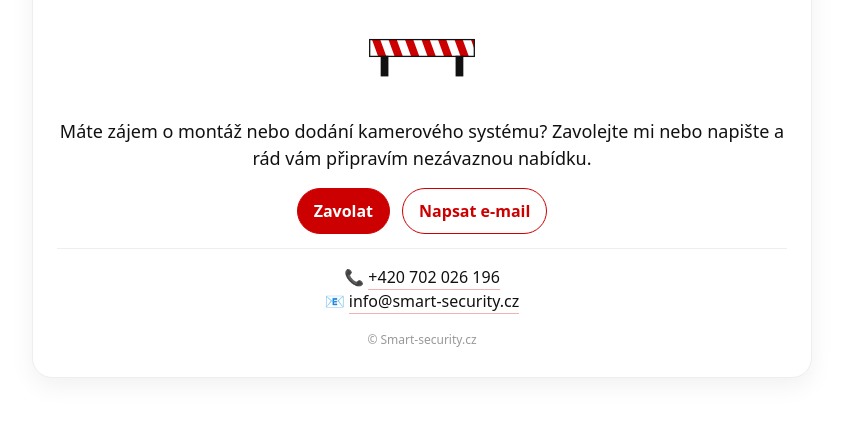
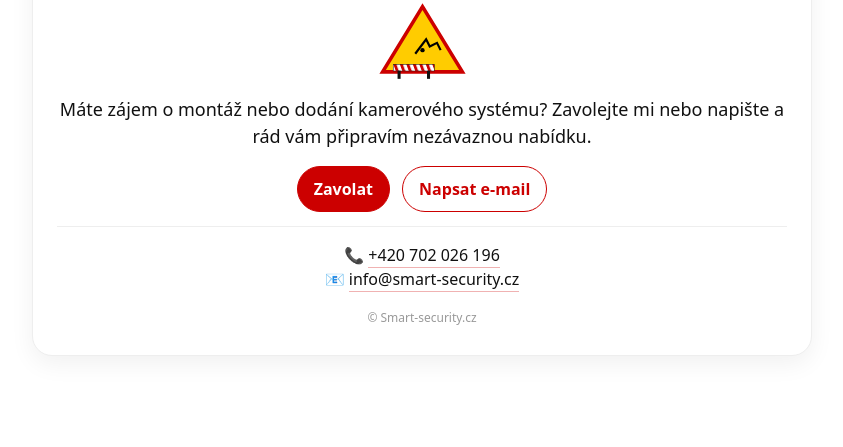
Before and after one commit to Scrappy2024/smart-security, a plain HTML site: page index.html in a window 1280 px wide. Shown: the part 353-800 px from the top of the page, without its empty margins (218-1061 px from the left). Drawn offline with Linux system fonts and the light colour scheme.

Commit message:
Add files via upload

```diff
--- a/index.html
+++ b/index.html
@@ -23,7 +23,7 @@
     .logo{width:min(300px,80vw);height:auto;margin:0 auto 8px;display:block}
     h1{margin:4px 0 6px;font-size:clamp(24px,3.6vw,36px);color:var(--red);letter-spacing:.2px}
     .lead{font-size:clamp(15px,2.6vw,18px);margin:0 auto 16px}
-    .icon{display:inline-block;width:124px;height:124px;vertical-align:middle;margin:14px 0 8px}
+    .icon{display:inline-block;width:87px;height:87px;vertical-align:middle;margin:10px 0 6px}
     .links{margin-top:12px;display:flex;gap:12px;justify-content:center;flex-wrap:wrap}
     .btn{padding:10px 16px;border-radius:999px;border:1px solid var(--red);color:#fff;background:var(--red);text-decoration:none;font-weight:600}
     .btn--outline{background:#fff;color:var(--red)}
@@ -39,18 +39,27 @@
       <h1>Stránky jsou ve výstavbě</h1>
 
 
-<svg class="icon" viewBox="0 0 96 64" aria-hidden="true" focusable="false">
-  <rect x="8" y="26" width="80" height="12" fill="#fff" stroke="#111" stroke-width="2"/>
-  <path d="M8 26h80v12H8z" fill="url(#stripes)" />
+
+<svg class="icon" viewBox="0 0 120 120" aria-hidden="true" focusable="false">
+  <!-- Roadwork sign -->
+  <polygon points="60,5 115,95 5,95" fill="#ffcc00" stroke="#cc0000" stroke-width="5"/>
+  <path d="M50 70 l15 -20 5 10 10 -5 5 10" stroke="#000" stroke-width="3" fill="none"/>
+  <circle cx="60" cy="65" r="3" fill="#000"/>
+  <!-- Barrier below -->
+  <g transform="translate(20,85) scale(0.7)">
+    <rect x="0" y="0" width="80" height="12" fill="#fff" stroke="#111" stroke-width="2"/>
     <defs>
       <pattern id="stripes" patternUnits="userSpaceOnUse" width="12" height="12" patternTransform="rotate(-20)">
         <rect width="6" height="12" fill="#cc0000"/>
         <rect x="6" width="6" height="12" fill="#fff"/>
       </pattern>
     </defs>
-  <rect x="16" y="38" width="6" height="16" fill="#111"/>
-  <rect x="74" y="38" width="6" height="16" fill="#111"/>
+    <rect x="0" y="0" width="80" height="12" fill="url(#stripes)" />
+    <rect x="8" y="12" width="6" height="16" fill="#111"/>
+    <rect x="66" y="12" width="6" height="16" fill="#111"/>
+  </g>
 </svg>
+
 
 
       <p class="lead">Máte zájem o montáž nebo dodání kamerového systému? Zavolejte mi nebo napište a rád vám připravím nezávaznou nabídku.</p>
```
Lines whose indentation alone changed are shown as unchanged.
